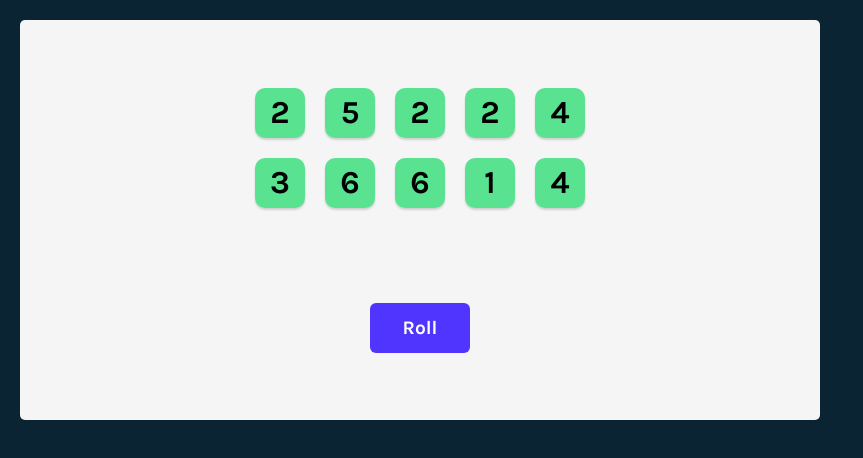
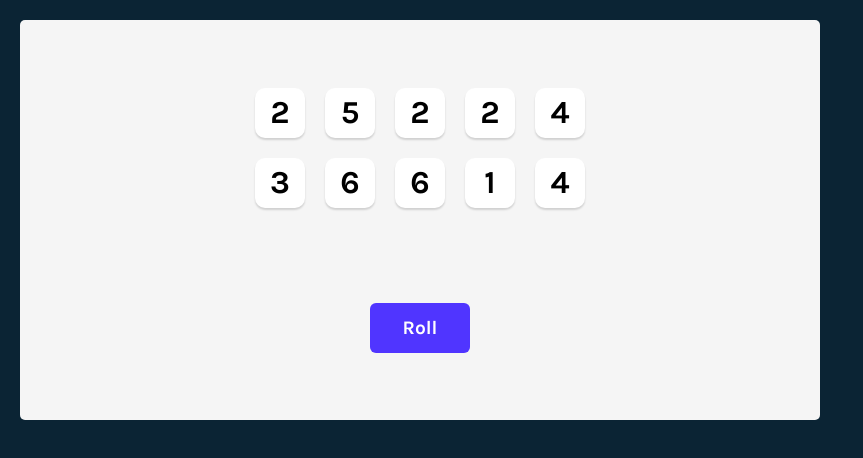
Before and after one commit to JacobYZ/tenzies-game, a React (Vite) app: page / in a window 1280 px wide. Shown: the top 458 px of the page, without its empty margins (0-863 px from the left). Built offline with nearby package versions, Linux system fonts and the light colour scheme.

Commit message:
Add conditional styling to Die component and update holdDice function

```diff
--- a/src/App.jsx
+++ b/src/App.jsx
@@ -3,15 +3,6 @@
 import { nanoid } from "nanoid";
 
 export default function App() {
-  /**
-   * Challenge: Add conditional styling to the Die component
-   * so that if it's held (isHeld === true), its background color
-   * changes to a light green (#59E391)
-   *
-   * Remember: currently the Die component has no way of knowing
-   * if it's "held" or not.
-   */
-
   const [dice, setDice] = React.useState(allNewDice());
 
   function allNewDice() {
@@ -19,7 +10,7 @@
     for (let i = 0; i < 10; i++) {
       newDice.push({
         value: Math.ceil(Math.random() * 6),
-        isHeld: true,
+        isHeld: false,
         id: nanoid(),
       });
     }
@@ -30,11 +21,37 @@
     setDice(allNewDice());
   }
 
+  /**
+   * Challenge: Update the `holdDice` function to flip
+   * the `isHeld` property on the object in the array
+   * that was clicked, based on the `id` prop passed
+   * into the function.
+   *
+   * Hint: as usual, there's > 1 way to accomplish this.
+   * I'll be using `dice.map()` and checking for the `id`
+   * of the die to determine which one to flip `isHeld` on,
+   * but you can do whichever way makes the most sense to you.
+   */
+  function holdDice(id) {
+    setDice((prevDice) => {
+      return prevDice.map((die) => {
+        if (die.id === id) {
+          return {
+            ...die,
+            isHeld: !die.isHeld,
+          };
+        }
+        return die;
+      });
+    });
+  }
+
   const diceElements = dice.map((die) => (
     <Die
       key={die.id}
       value={die.value}
       isHeld={die.isHeld}
+      holdDice={() => holdDice(die.id)}
     />
   ));
 
@@ -43,7 +60,8 @@
       <div className="dice-container">{diceElements}</div>
       <button
         className="roll-dice"
-        onClick={rollDice}>
+        onClick={rollDice}
+      >
         Roll
       </button>
     </main>
--- a/src/components/Die.jsx
+++ b/src/components/Die.jsx
@@ -1,6 +1,13 @@
 export default function Die(props) {
+  const styles = {
+    backgroundColor: props.isHeld ? "#59E391" : "white",
+  };
   return (
-    <div className={props.isHeld ? "die-face die-face--held" : "die-face"}>
+    <div
+      className="die-face"
+      style={styles}
+      onClick={props.holdDice}
+    >
       <h2 className="die-num">{props.value}</h2>
     </div>
   );
--- a/src/index.css
+++ b/src/index.css
@@ -36,14 +36,10 @@
   justify-content: center;
   align-items: center;
   cursor: pointer;
-  background-color: white;
 }
 
 .die-num {
   font-size: 2rem;
-}
-.die-face--held {
-  background-color: #59e391;
 }
 
 .roll-dice {
```
